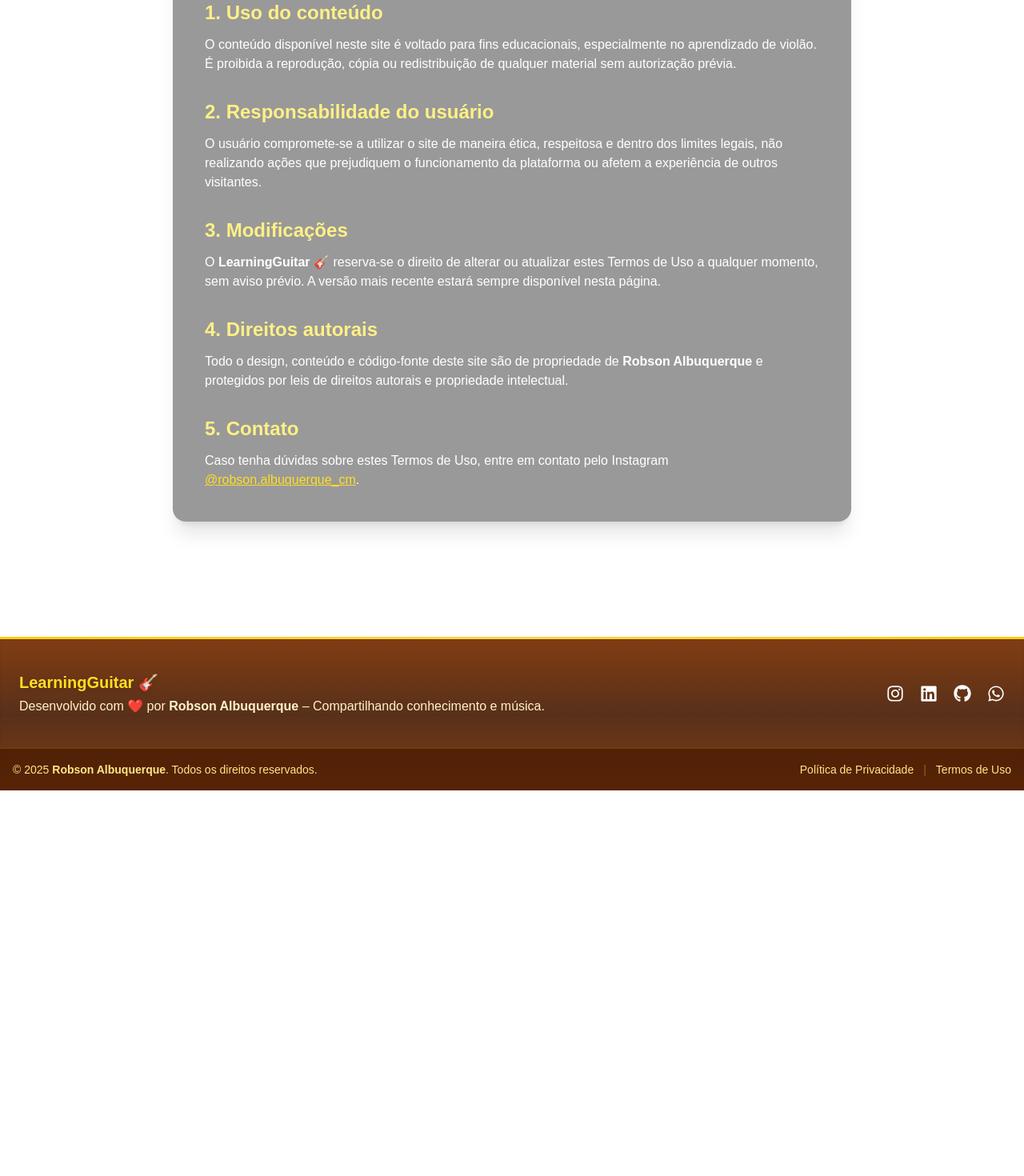
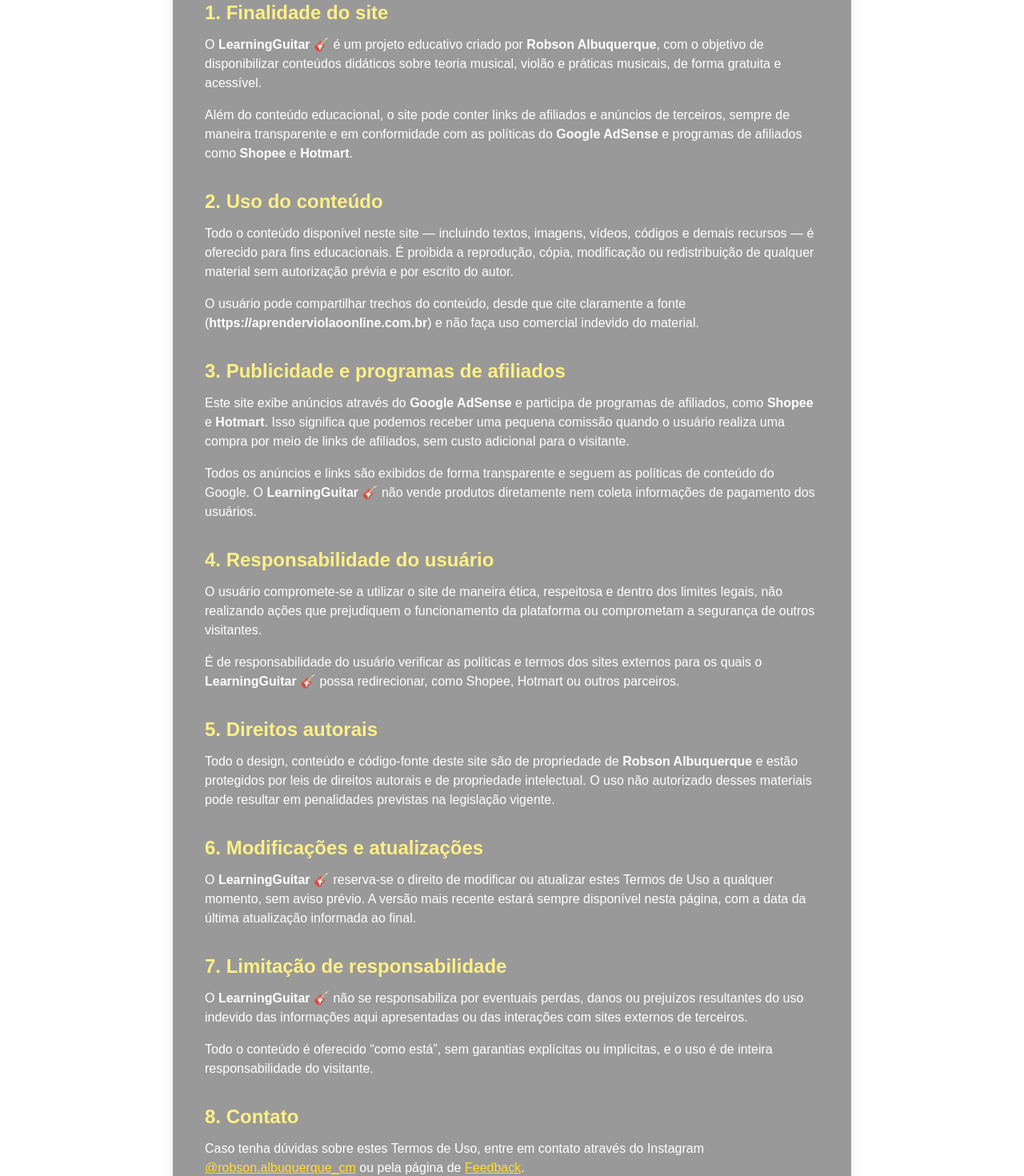
Before and after one commit to robsonalbuquerquedev/learningguitar, a Next.js app: page /termos-de-uso in a window 1280 px wide. Shown: the part 360-1830 px from the top of the page at 80% size. Before the commit the page ends 1348 px from the top, so only its background shows below. Built offline with nearby package versions, Linux system fonts and the light colour scheme.

Commit message:
update: atualizar rota politica-de-privacidade e termos-de-uso

```diff
--- a/src/app/politica-de-privacidade/page.tsx
+++ b/src/app/politica-de-privacidade/page.tsx
@@ -1,3 +1,5 @@
+"use client";
+
 export default function PoliticaDePrivacidade() {
     return (
         <main className="max-w-4xl mx-auto px-6 py-24 text-white">
@@ -7,53 +9,116 @@ export default function PoliticaDePrivacidade() {
                 </h1>
 
                 <p className="mb-4">
-                    O <strong>LearningGuitar 🎸</strong> respeita a sua privacidade e está
-                    comprometido em proteger as informações que você compartilha conosco ao
-                    utilizar este site.
+                    O <strong>LearningGuitar 🎸</strong> valoriza a sua privacidade e está
+                    comprometido em proteger os dados e informações fornecidos pelos
+                    visitantes deste site. Esta política explica como tratamos as
+                    informações e como garantimos a transparência no uso de dados,
+                    publicidade e links de afiliados.
                 </p>
 
                 <h2 className="text-2xl font-semibold mt-8 mb-3 text-yellow-200">
                     1. Coleta de informações
                 </h2>
                 <p className="mb-4">
-                    Não coletamos informações pessoais sem o seu consentimento. O site pode
-                    utilizar ferramentas de análise de tráfego (como Google Analytics) para
-                    entender o comportamento dos visitantes, mas nenhum dado sensível é
-                    armazenado.
+                    Não coletamos informações pessoais identificáveis sem o seu
+                    consentimento. No entanto, este site pode utilizar ferramentas de
+                    análise (como <strong>Google Analytics</strong>) e scripts de
+                    publicidade (como o <strong>Google AdSense</strong>) para entender o
+                    comportamento dos visitantes e exibir anúncios relevantes.
+                </p>
+                <p className="mb-4">
+                    Essas ferramentas podem coletar informações como: endereço IP, tipo de
+                    dispositivo, navegador, páginas visitadas e tempo de permanência. Esses
+                    dados são usados apenas de forma agregada e anônima, nunca para
+                    identificar usuários individualmente.
                 </p>
 
                 <h2 className="text-2xl font-semibold mt-8 mb-3 text-yellow-200">
-                    2. Uso das informações
+                    2. Uso de cookies
                 </h2>
                 <p className="mb-4">
-                    As informações coletadas são usadas apenas para melhorar a experiência
-                    do usuário, ajustar conteúdos e aprimorar recursos educacionais do
-                    site.
+                    Utilizamos <strong>cookies</strong> e tecnologias semelhantes para
+                    melhorar sua experiência de navegação e exibir anúncios personalizados
+                    por meio do <strong>Google AdSense</strong>. Os cookies permitem que o
+                    Google e seus parceiros exibam anúncios com base em visitas anteriores
+                    ao nosso site e a outros na Internet.
+                </p>
+                <p className="mb-4">
+                    Você pode desativar os cookies nas configurações do seu navegador ou
+                    visitar o link{" "}
+                    <a
+                        href="https://adssettings.google.com/"
+                        target="_blank"
+                        rel="noopener noreferrer"
+                        className="text-yellow-300 underline hover:text-yellow-200"
+                    >
+                        Configurações de Anúncios do Google
+                    </a>{" "}
+                    para controlar o uso de dados para publicidade personalizada.
                 </p>
 
                 <h2 className="text-2xl font-semibold mt-8 mb-3 text-yellow-200">
-                    3. Cookies
+                    3. Links de afiliados
                 </h2>
                 <p className="mb-4">
-                    Podemos usar cookies para lembrar preferências de navegação. Você pode
-                    desativar os cookies a qualquer momento nas configurações do seu
-                    navegador.
+                    Algumas páginas deste site contêm <strong>links de afiliados</strong>,
+                    principalmente da <strong>Shopee</strong> e da{" "}
+                    <strong>Hotmart</strong>. Ao clicar nesses links e realizar uma compra,
+                    o <strong>LearningGuitar 🎸</strong> pode receber uma pequena comissão,
+                    sem custo adicional para você.
+                </p>
+                <p className="mb-4">
+                    Esses links são identificados claramente e têm o objetivo de
+                    recomendar produtos e cursos musicais que consideramos úteis e
+                    relevantes para o aprendizado do visitante. Essa prática é comum e
+                    transparente, estando em conformidade com as políticas do{" "}
+                    <strong>Google AdSense</strong> e dos programas de afiliados.
                 </p>
 
                 <h2 className="text-2xl font-semibold mt-8 mb-3 text-yellow-200">
                     4. Links externos
                 </h2>
                 <p className="mb-4">
-                    O site pode conter links para outras páginas ou plataformas externas.
-                    Não somos responsáveis pelas políticas de privacidade desses sites.
+                    Este site pode conter links para páginas externas, como Shopee,
+                    Hotmart ou outras plataformas. O{" "}
+                    <strong>LearningGuitar 🎸</strong> não se responsabiliza pelas práticas
+                    de privacidade ou pelo conteúdo de sites de terceiros. Recomendamos
+                    sempre ler as políticas de privacidade desses sites antes de fornecer
+                    qualquer informação.
                 </p>
 
                 <h2 className="text-2xl font-semibold mt-8 mb-3 text-yellow-200">
-                    5. Atualizações
+                    5. Proteção de dados
+                </h2>
+                <p className="mb-4">
+                    Adotamos medidas técnicas e organizacionais adequadas para proteger
+                    suas informações contra acesso, uso ou divulgação não autorizados. Não
+                    compartilhamos dados com terceiros, exceto quando necessário para o
+                    funcionamento de ferramentas como Google AdSense ou Analytics.
+                </p>
+
+                <h2 className="text-2xl font-semibold mt-8 mb-3 text-yellow-200">
+                    6. Consentimento e controle
+                </h2>
+                <p className="mb-4">
+                    Ao navegar neste site, você concorda com o uso de cookies e práticas
+                    descritas nesta política. Caso não concorde, pode ajustar suas
+                    preferências de privacidade ou interromper o uso do site a qualquer
+                    momento.
+                </p>
+
+                <h2 className="text-2xl font-semibold mt-8 mb-3 text-yellow-200">
+                    7. Atualizações
                 </h2>
                 <p>
-                    Esta política pode ser atualizada periodicamente. Recomendamos que você
-                    consulte esta página de tempos em tempos.
+                    Esta Política de Privacidade pode ser atualizada periodicamente para
+                    refletir mudanças nas práticas do site ou em conformidade com novas
+                    legislações. A data da última modificação será sempre informada no
+                    final desta página.
+                </p>
+
+                <p className="text-sm text-amber-200 mt-8 text-center italic">
+                    Última atualização: {new Date().toLocaleDateString("pt-BR")}
                 </p>
             </section>
         </main>
--- a/src/app/termos-de-uso/page.tsx
+++ b/src/app/termos-de-uso/page.tsx
@@ -1,3 +1,5 @@
+"use client";
+
 export default function TermosDeUso() {
     return (
         <main className="max-w-4xl mx-auto px-6 py-24 text-white">
@@ -8,51 +10,109 @@ export default function TermosDeUso() {
 
                 <p className="mb-4">
                     Bem-vindo ao <strong>LearningGuitar 🎸</strong>! Ao acessar e utilizar este site,
-                    você concorda com os termos e condições abaixo. Recomendamos a leitura
+                    você concorda com os termos e condições descritos abaixo. Recomendamos a leitura
                     cuidadosa antes de continuar navegando.
                 </p>
 
                 <h2 className="text-2xl font-semibold mt-8 mb-3 text-yellow-200">
-                    1. Uso do conteúdo
+                    1. Finalidade do site
                 </h2>
                 <p className="mb-4">
-                    O conteúdo disponível neste site é voltado para fins educacionais,
-                    especialmente no aprendizado de violão. É proibida a reprodução, cópia
-                    ou redistribuição de qualquer material sem autorização prévia.
+                    O <strong>LearningGuitar 🎸</strong> é um projeto educativo criado por{" "}
+                    <strong>Robson Albuquerque</strong>, com o objetivo de disponibilizar conteúdos
+                    didáticos sobre teoria musical, violão e práticas musicais, de forma gratuita e
+                    acessível.
+                </p>
+                <p className="mb-4">
+                    Além do conteúdo educacional, o site pode conter links de afiliados e anúncios
+                    de terceiros, sempre de maneira transparente e em conformidade com as políticas
+                    do <strong>Google AdSense</strong> e programas de afiliados como{" "}
+                    <strong>Shopee</strong> e <strong>Hotmart</strong>.
                 </p>
 
                 <h2 className="text-2xl font-semibold mt-8 mb-3 text-yellow-200">
-                    2. Responsabilidade do usuário
+                    2. Uso do conteúdo
                 </h2>
                 <p className="mb-4">
-                    O usuário compromete-se a utilizar o site de maneira ética, respeitosa e
-                    dentro dos limites legais, não realizando ações que prejudiquem o
-                    funcionamento da plataforma ou afetem a experiência de outros visitantes.
+                    Todo o conteúdo disponível neste site — incluindo textos, imagens, vídeos,
+                    códigos e demais recursos — é oferecido para fins educacionais. É proibida a
+                    reprodução, cópia, modificação ou redistribuição de qualquer material sem
+                    autorização prévia e por escrito do autor.
+                </p>
+                <p className="mb-4">
+                    O usuário pode compartilhar trechos do conteúdo, desde que cite
+                    claramente a fonte (<strong>https://aprenderviolaoonline.com.br</strong>) e não
+                    faça uso comercial indevido do material.
                 </p>
 
                 <h2 className="text-2xl font-semibold mt-8 mb-3 text-yellow-200">
-                    3. Modificações
+                    3. Publicidade e programas de afiliados
                 </h2>
                 <p className="mb-4">
-                    O <strong>LearningGuitar 🎸</strong> reserva-se o direito de alterar ou atualizar
-                    estes Termos de Uso a qualquer momento, sem aviso prévio. A versão mais
-                    recente estará sempre disponível nesta página.
+                    Este site exibe anúncios através do <strong>Google AdSense</strong> e participa
+                    de programas de afiliados, como <strong>Shopee</strong> e{" "}
+                    <strong>Hotmart</strong>. Isso significa que podemos receber uma pequena
+                    comissão quando o usuário realiza uma compra por meio de links de afiliados,
+                    sem custo adicional para o visitante.
+                </p>
+                <p className="mb-4">
+                    Todos os anúncios e links são exibidos de forma transparente e seguem as
+                    políticas de conteúdo do Google. O <strong>LearningGuitar 🎸</strong> não vende
+                    produtos diretamente nem coleta informações de pagamento dos usuários.
                 </p>
 
                 <h2 className="text-2xl font-semibold mt-8 mb-3 text-yellow-200">
-                    4. Direitos autorais
+                    4. Responsabilidade do usuário
                 </h2>
                 <p className="mb-4">
-                    Todo o design, conteúdo e código-fonte deste site são de propriedade de
-                    <strong> Robson Albuquerque</strong> e protegidos por leis de direitos autorais e
-                    propriedade intelectual.
+                    O usuário compromete-se a utilizar o site de maneira ética, respeitosa e dentro
+                    dos limites legais, não realizando ações que prejudiquem o funcionamento da
+                    plataforma ou comprometam a segurança de outros visitantes.
+                </p>
+                <p className="mb-4">
+                    É de responsabilidade do usuário verificar as políticas e termos dos sites
+                    externos para os quais o <strong>LearningGuitar 🎸</strong> possa redirecionar,
+                    como Shopee, Hotmart ou outros parceiros.
                 </p>
 
                 <h2 className="text-2xl font-semibold mt-8 mb-3 text-yellow-200">
-                    5. Contato
+                    5. Direitos autorais
+                </h2>
+                <p className="mb-4">
+                    Todo o design, conteúdo e código-fonte deste site são de propriedade de{" "}
+                    <strong>Robson Albuquerque</strong> e estão protegidos por leis de direitos
+                    autorais e de propriedade intelectual. O uso não autorizado desses materiais
+                    pode resultar em penalidades previstas na legislação vigente.
+                </p>
+
+                <h2 className="text-2xl font-semibold mt-8 mb-3 text-yellow-200">
+                    6. Modificações e atualizações
+                </h2>
+                <p className="mb-4">
+                    O <strong>LearningGuitar 🎸</strong> reserva-se o direito de modificar ou
+                    atualizar estes Termos de Uso a qualquer momento, sem aviso prévio. A versão
+                    mais recente estará sempre disponível nesta página, com a data da última
+                    atualização informada ao final.
+                </p>
+
+                <h2 className="text-2xl font-semibold mt-8 mb-3 text-yellow-200">
+                    7. Limitação de responsabilidade
+                </h2>
+                <p className="mb-4">
+                    O <strong>LearningGuitar 🎸</strong> não se responsabiliza por eventuais perdas,
+                    danos ou prejuízos resultantes do uso indevido das informações aqui
+                    apresentadas ou das interações com sites externos de terceiros.
+                </p>
+                <p className="mb-4">
+                    Todo o conteúdo é oferecido “como está”, sem garantias explícitas ou implícitas,
+                    e o uso é de inteira responsabilidade do visitante.
+                </p>
+
+                <h2 className="text-2xl font-semibold mt-8 mb-3 text-yellow-200">
+                    8. Contato
                 </h2>
                 <p>
-                    Caso tenha dúvidas sobre estes Termos de Uso, entre em contato pelo
+                    Caso tenha dúvidas sobre estes Termos de Uso, entre em contato através do
                     Instagram{" "}
                     <a
                         href="https://www.instagram.com/robson.albuquerque_cm"
@@ -61,7 +121,19 @@ export default function TermosDeUso() {
                         className="text-yellow-300 underline hover:text-yellow-200 transition-colors duration-200"
                     >
                         @robson.albuquerque_cm
-                    </a>.
+                    </a>{" "}
+                    ou pela página de{" "}
+                    <a
+                        href="/feedback"
+                        className="text-yellow-300 underline hover:text-yellow-200 transition-colors duration-200"
+                    >
+                        Feedback
+                    </a>
+                    .
+                </p>
+
+                <p className="text-sm text-amber-200 mt-8 text-center italic">
+                    Última atualização: {new Date().toLocaleDateString("pt-BR")}
                 </p>
             </section>
         </main>
```
